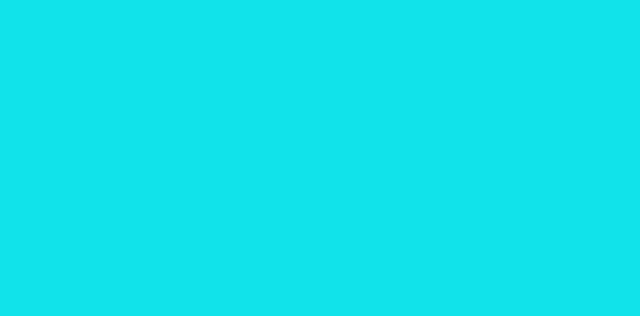
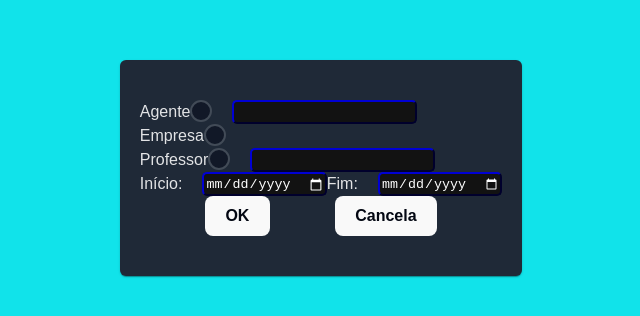
Before and after one commit to Leo20031999/learn-react, a React (Vite) app in the folder estudo-react/: page /selConveniosAtivos in a window 1280 px wide. Before the commit this address had no page. Shown: the part 232-548 px from the top of the page, without its empty margins (319-959 px from the left). Built offline with nearby package versions, Linux system fonts and the light colour scheme; a web font is replaced by a local one.

Commit message:
Atualização e teste

```diff
--- /dev/null
+++ b/estudo-react/src/Ano.jsx
@@ -0,0 +1,20 @@
+import React, { useRef } from 'react';
+import { Card } from 'primereact/card';
+
+
+function AnoView(){
+
+    return (
+        <>
+        <Card title="Simple Card">
+          <p> Entre com o Ano:
+            <input type = "number" min="2000" max="2024" step="1"></input>
+          </p>
+          <button> OK </button>
+          <button> Cancelar </button>
+        </Card>
+        </>
+    );
+}
+
+export default AnoView;
--- a/estudo-react/src/App.jsx
+++ b/estudo-react/src/App.jsx
@@ -11,6 +11,11 @@ import ListaCurso from './ListaCurso.jsx'
 import DeletaCurso from './DeletaCurso.jsx'
 import CriaCurso from './CriaCurso.jsx'
 import AtualizaCurso from './AtualizaCurso.jsx'
+import Ano from './Ano.jsx'
+import DeclaraSeg from './DeclaSeg.jsx'
+import SelConveniosAtivos from './SelConveniosAtivos.jsx';
+import SemanaGrad from './SemanaGrad.jsx';
+import AnuarioConvenios from './w_con_anuario_convenios.jsx';
 
 function App() {
 
@@ -28,6 +33,12 @@ return (
                 <Route path="/deletaCurso" element={<DeletaCurso />} />
                 <Route path="/criaCurso" element={<CriaCurso />} />
                 <Route path="/atualizaCurso" element={<AtualizaCurso />} />
+                <Route path="/ano" element={<Ano />} />
+                <Route path="/declaSeg" element={<DeclaraSeg />} />
+                <Route path="/selConveniosAtivos" element={<SelConveniosAtivos />} />
+                <Route path="/semanaGrad" element={<SemanaGrad />} />
+                <Route path="/convenios" element={<AnuarioConvenios />} />
+                <Route path="*" element={<h1>Not Found</h1>} />
             </Routes>
         </BrowserRouter>
         </PrimeReactProvider>
--- /dev/null
+++ b/estudo-react/src/DeclaSeg.jsx
@@ -0,0 +1,34 @@
+import React, { useRef } from 'react';
+import { DataTable } from 'primereact/datatable';
+import { Column } from 'primereact/column';
+import { Button } from 'primereact/button';
+import { Card } from 'primereact/card';
+import { Divider } from 'primereact/divider';
+
+
+function DeclaraSegView(){
+
+    return (
+      <>
+        <Card>
+          <div style={{display:"flex",flexDirection:"row"}}>
+            <DataTable showGridlines tableStyle={{ minWidth: '50rem' }}>
+                <Column field="Data" header="Data"></Column>
+                <Column field="Aluno Segurado" header="Aluno Segurado"></Column>
+            </DataTable>
+            <Divider layout="vertical" />
+            <div style={{ display: 'flex', flexDirection: 'column', justifyContent: 'space-evenly', gap: '1em'}}>
+              <Button label="OK"/>
+              <Button label="Pesquisa"/>
+              <Button label="Ordena"/>
+              <Button label="Filtra"/>
+              <Button label="Cancela"/>
+              <p>0 registro(s) encontrado(s)</p>
+            </div>
+          </div>
+        </Card>
+      </>
+    );
+}
+
+export default DeclaraSegView;
--- /dev/null
+++ b/estudo-react/src/SelConveniosAtivos.jsx
@@ -0,0 +1,57 @@
+import React, { useRef } from 'react';
+import { Button } from 'primereact/button';
+import { RadioButton } from "primereact/radiobutton";
+import { Card } from 'primereact/card';
+
+
+function SelConveniosAtivos(){
+
+  return (
+    <>
+    <Card>
+      <div style={{display:"flex",flexDirection:"column"}}>
+        <div style={{display:"flex",flexDirection:"row"}}>
+          <label htmlFor="Agente">Agente</label>
+          <RadioButton inputId='Agente' name="agente" value='A'></RadioButton>
+          <input list="agentes" />
+          <datalist id="agentes">
+          <option value="John Doe" />
+          <option value="Jane Smith" />
+          <option value="Michael Johnson" />
+          <option value="Emily Davis" />
+          <option value="David Wilson" />
+          </datalist>
+        </div>
+        <div style={{display:"flex",flexDirection:"row"}}>
+          <label htmlFor="Empresa">Empresa</label>
+          <RadioButton inputId='Empresa' name="empresa" value='E'></RadioButton>
+        </div>
+        <div style={{display:"flex",flexDirection:"row"}}>
+          <label htmlFor="Professor">Professor</label>
+          <RadioButton inputId='Professor' name="professor" value='P'></RadioButton>
+          <input list="professores" />
+          <datalist id="professores">
+          <option value="John Doe" />
+          <option value="Jane Smith" />
+          <option value="Michael Johnson" />
+          <option value="Emily Davis" />
+          <option value="David Wilson" />
+          </datalist>
+        </div>
+        <div style={{display:"flex",flexDirection:"row"}}>
+        <label for="inicio">Início:</label>
+        <input type="date" id="iniico" name="inicio"></input>
+        <label for="fim">Fim:</label>
+        <input type="date" id="fim" name="fim"></input>
+        </div>
+        <div style={{display:'flex', flexDirecton: 'row', justifyContent: 'space-evenly',}}>
+          <Button label="OK"></Button>
+          <Button label="Cancela"></Button>
+        </div>
+      </div>
+    </Card>
+    </>
+  );
+}
+
+export default SelConveniosAtivos;
--- /dev/null
+++ b/estudo-react/src/SemanaGrad.jsx
@@ -0,0 +1,33 @@
+import React, { useRef } from 'react';
+import { DataTable } from 'primereact/datatable';
+import { Column } from 'primereact/column';
+import { Button } from 'primereact/button';
+import { Card } from 'primereact/card';
+import { Divider } from 'primereact/divider';
+
+
+function SemanaGrad(){
+
+    return (
+      <>
+        <Card>
+          <div style={{display:"flex",flexDirection:"column"}}>
+            <div style={{display:"flex",flexDirection:"row", justifyContent:"flex-start"}}>
+                <label periodo="periodo">Período:</label>
+                <input type="text" id="periodo" name="periodo" style={{width: "300px"}}></input>
+            </div>
+            <div style={{display:"flex",flexDirection:"row", justifyContent:"flex-start"}}>
+                <label estagiarios="estagiarios">Total de estagiários:</label>
+                <input type="integer" id="estagiarios" name="estagiarios" style={{width: "100px"}}></input>
+            </div>
+            <div style={{display:'flex', flexDirecton: 'row', justifyContent: 'space-evenly',}}>
+              <Button>Salvar</Button>
+              <Button>Cancelar</Button>
+            </div>
+          </div>
+        </Card>
+      </>
+    );
+}
+
+export default SemanaGrad;
--- a/estudo-react/src/main.jsx
+++ b/estudo-react/src/main.jsx
@@ -2,6 +2,8 @@ import React from 'react';
 import ReactDOM from 'react-dom/client';
 import './index.css';
 import App from './App.jsx';
+
+import "primereact/resources/themes/lara-dark-amber/theme.css";
 
 
 ReactDOM.createRoot(document.getElementById('root')).render(
--- /dev/null
+++ b/estudo-react/src/w_con_anuario_convenios.jsx
@@ -0,0 +1,41 @@
+import React from 'react';
+import { DataTable } from 'primereact/datatable';
+import { Column } from 'primereact/column';
+import { Card } from 'primereact/card';
+
+function AnuarioConvenios() {
+  return (
+    <>
+      <Card>
+        <div style={{ display: "flex", flexDirection: "row" }}>
+          <img src="https://www.uerj.br/wp-content/uploads/2018/02/logomarca-uerj.png" alt="UERJ" style={{ width: "100px", height: "100px" }} />
+          <div>
+            <h3 style={{ fontSize: "12" }}>PR-1 - Pró-Reitoria de Graduação<br /></h3>
+            <h3 style={{ fontSize: "12" }}>CETREINA<br /></h3>
+            <h3 style={{ fontSize: "12" }}>CETREINA Externo</h3>
+          </div>
+        </div>
+        <h1 style={{ textAlign: "center", fontStyle: "italic", textDecoration: "underline" }}>Estatística de Convênios Iniciados</h1>
+        <div style={{ display: "flex", flexDirection: "row" }}>
+          <DataTable showGridlines>
+            <Column field="Ano" header="Ano"></Column>
+            <Column field="Jan" header="Jan"></Column>
+            <Column field="Fev" header="Fev"></Column>
+            <Column field="Mar" header="Mar"></Column>
+            <Column field="Abr" header="Abr"></Column>
+            <Column field="Mai" header="Mai"></Column>
+            <Column field="Jun" header="Jun"></Column>
+            <Column field="Jul" header="Jul"></Column>
+            <Column field="Ago" header="Ago"></Column>
+            <Column field="Set" header="Set"></Column>
+            <Column field="Out" header="Out"></Column>
+            <Column field="Nov" header="Nov"></Column>
+            <Column field="Dez" header="Dez"></Column>
+          </DataTable>
+        </div>
+      </Card>
+    </>
+  );
+}
+
+export default AnuarioConvenios;
```
